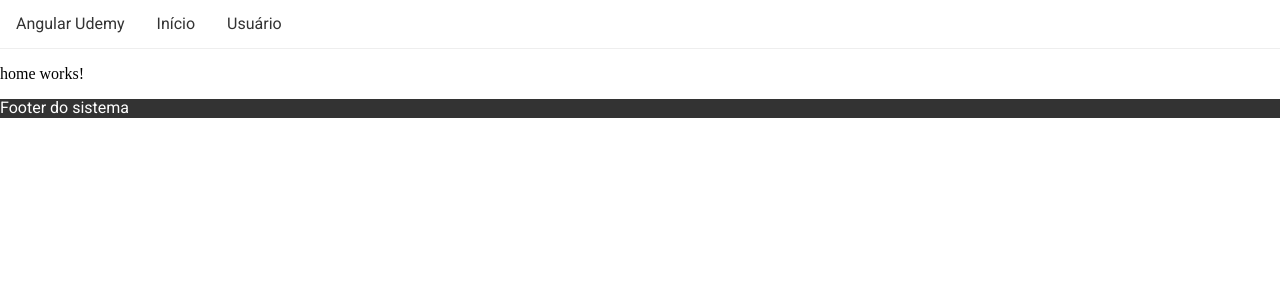
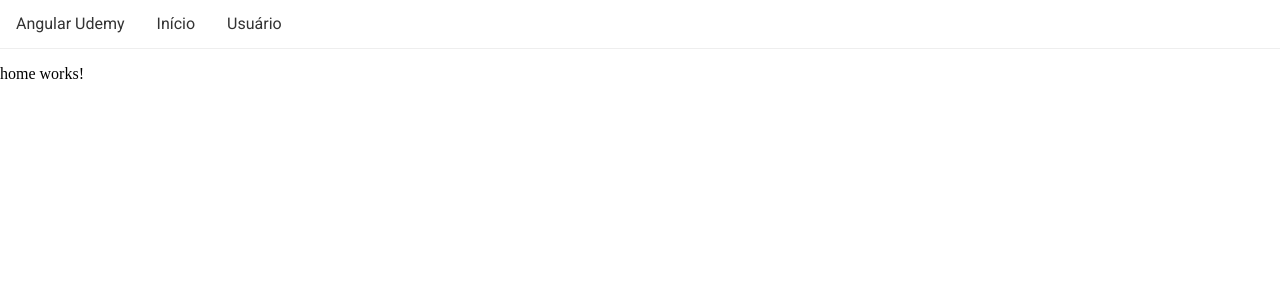
Before and after one commit to g3l2e1/udemy-angular, an Angular app: page /#/home in a window 1280 px wide. Before the commit this address led to /home. Shown: the top 300 px of the page. Built offline with nearby package versions, Linux system fonts and the light colour scheme.

Commit message:
Criando módulos independentes para home e usuario

```diff
--- a/src/app/app.component.html
+++ b/src/app/app.component.html
@@ -1,3 +1,2 @@
 <menu></menu>
 <router-outlet></router-outlet>
-<footer></footer>
--- a/src/app/footer/footer.component.css
+++ /dev/null
@@ -1,3 +0,0 @@
-.footer {
-    background-color: #333; color: white; width: auto; margin: 0px;
-}
--- a/src/app/footer/footer.component.html
+++ /dev/null
@@ -1,3 +0,0 @@
-<div class="footer">
-  Footer do sistema
-</div>
--- a/src/app/footer/footer.component.ts
+++ /dev/null
@@ -1,15 +0,0 @@
-import { Component, OnInit } from '@angular/core';
-
-@Component({
-  selector: 'footer',
-  templateUrl: './footer.component.html',
-  styleUrls: ['./footer.component.css']
-})
-export class FooterComponent implements OnInit {
-
-  constructor() { }
-
-  ngOnInit() {
-  }
-
-}
```
Also changed, not shown: src/app/app-routing.module.ts (+3 -6 lines), src/app/app.module.ts (+1 -7 lines), src/app/home/home.module.ts (added, +13 -0 lines), src/app/home/home.routing.module.ts (added, +16 -0 lines), src/app/usuario/usuario.module.ts (added, +13 -0 lines), src/app/usuario/usuario.routing.module.ts (added, +16 -0 lines), src/app/app.component.css (line endings or trailing spaces), 2 other files (tests, documents, lock files or other folders).
